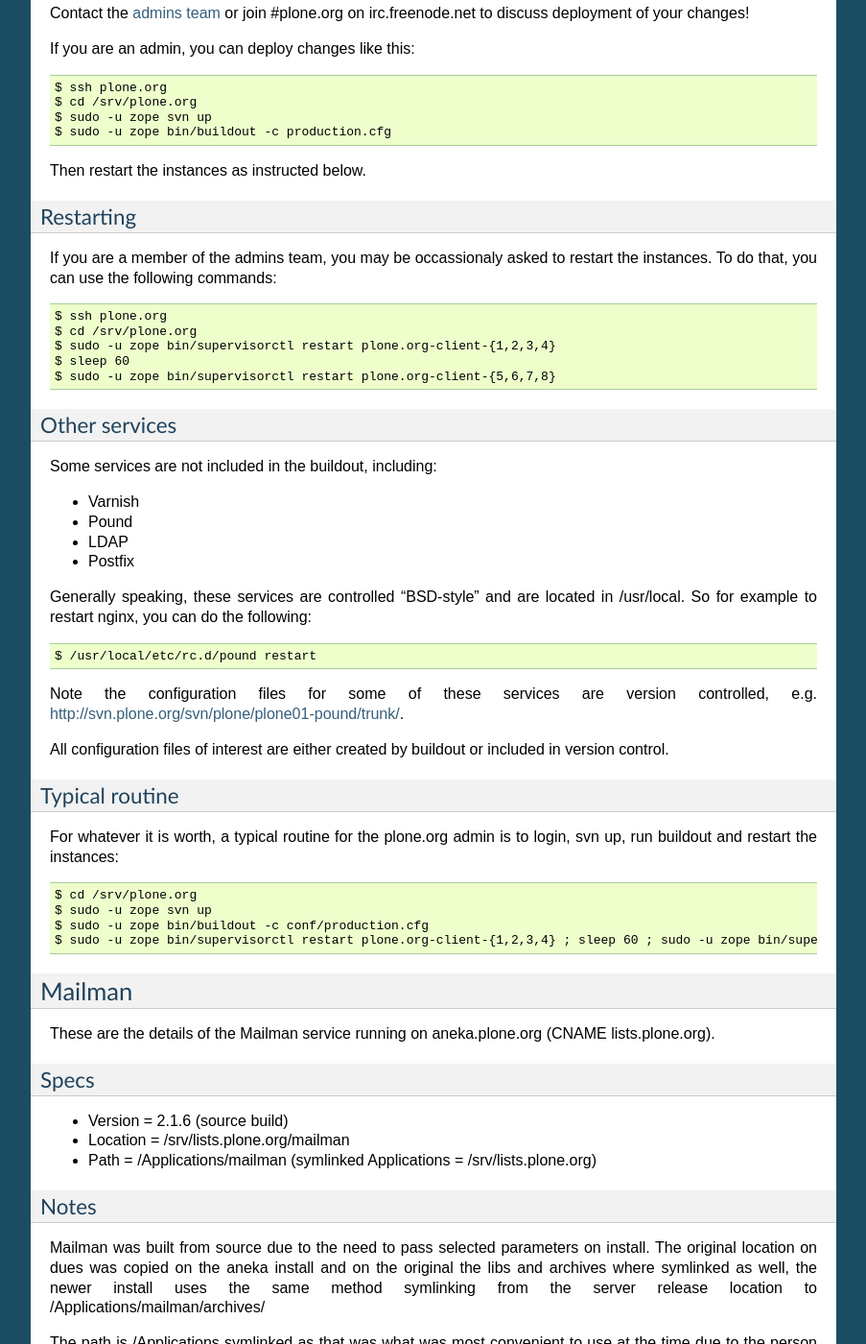
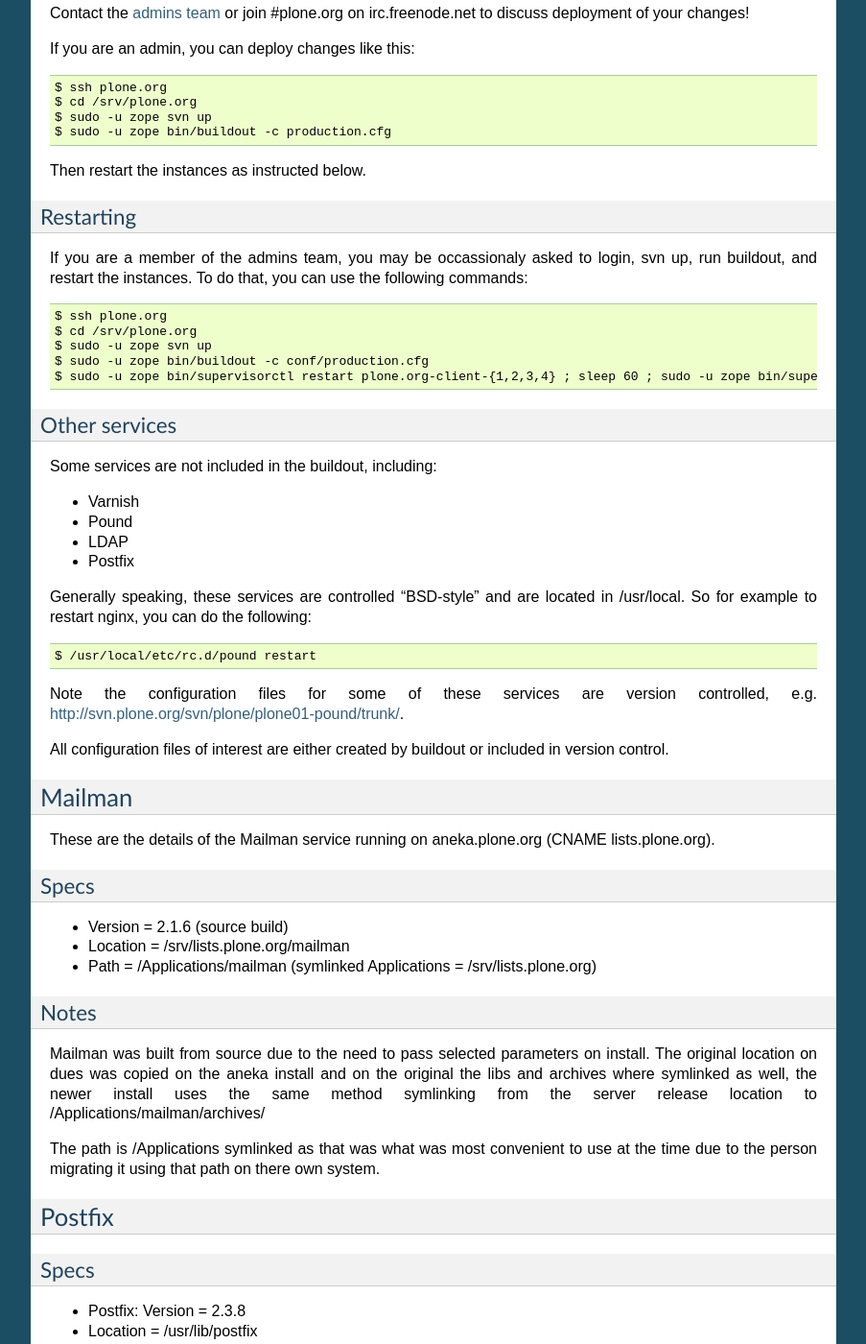
Before and after one commit to plone/ploneorg.admin, a Sphinx documentation site: the page built from sysadmin/documentation/services.rst, in a window 1280 px wide and 1400 px high, scrolled down 745 px. Shown: the whole window at 96% size, without its empty margins (198-1101 px from the left). Built offline with Sphinx 7.4.7, drawn with Linux system fonts in a browser that asks for light colours; some of the changed lines change nothing that is shown.

Commit message:
Merge "typical routine" w/restart section which already existed
svn path=/sysadmin/trunk/; revision=39607

```diff
--- a/sysadmin/documentation/services.rst
+++ b/sysadmin/documentation/services.rst
@@ -52,14 +52,14 @@
 Restarting
 ~~~~~~~~~~
 
-If you are a member of the admins team, you may be occassionaly asked to restart the instances.
+If you are a member of the admins team, you may be occassionaly asked to login, svn up, run buildout, and restart the instances.
 To do that, you can use the following commands::
 
     $ ssh plone.org
     $ cd /srv/plone.org
-    $ sudo -u zope bin/supervisorctl restart plone.org-client-{1,2,3,4}
-    $ sleep 60
-    $ sudo -u zope bin/supervisorctl restart plone.org-client-{5,6,7,8}
+    $ sudo -u zope svn up
+    $ sudo -u zope bin/buildout -c conf/production.cfg
+    $ sudo -u zope bin/supervisorctl restart plone.org-client-{1,2,3,4} ; sleep 60 ; sudo -u zope bin/supervisorctl restart plone.org-client-{5,6,7,8}
 
 Other services
 ~~~~~~~~~~~~~~
@@ -82,17 +82,6 @@
 All configuration files of interest are either created by buildout or included in version control.
 
 .. _`admins team`: mailto:admins@lists.plone.org
-
-
-Typical routine
-~~~~~~~~~~~~~~~
-
-For whatever it is worth, a typical routine for the plone.org admin is to login, svn up, run buildout and restart the instances::
-
-    $ cd /srv/plone.org
-    $ sudo -u zope svn up
-    $ sudo -u zope bin/buildout -c conf/production.cfg
-    $ sudo -u zope bin/supervisorctl restart plone.org-client-{1,2,3,4} ; sleep 60 ; sudo -u zope bin/supervisorctl restart plone.org-client-{5,6,7,8}
 
 Mailman
 -------
```
